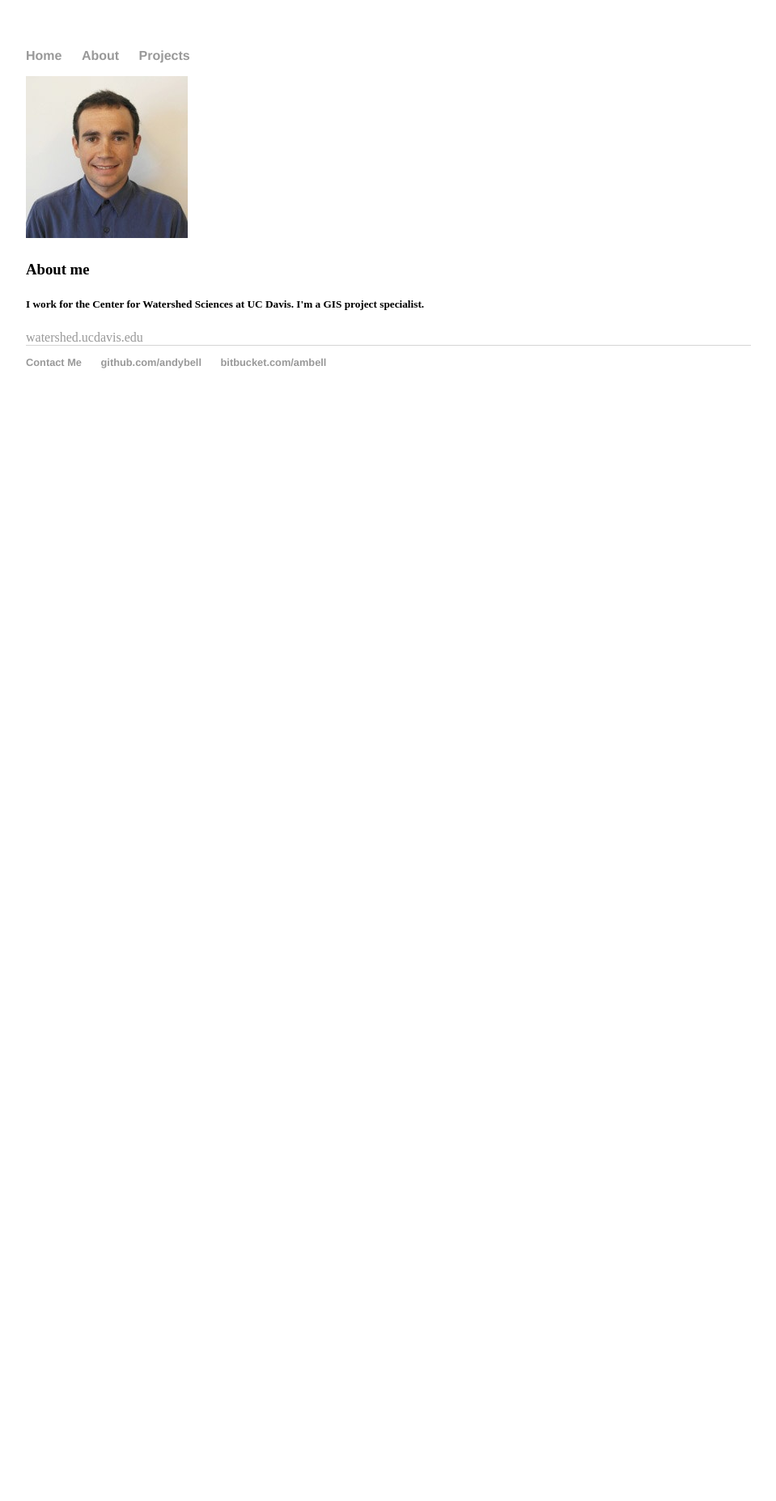
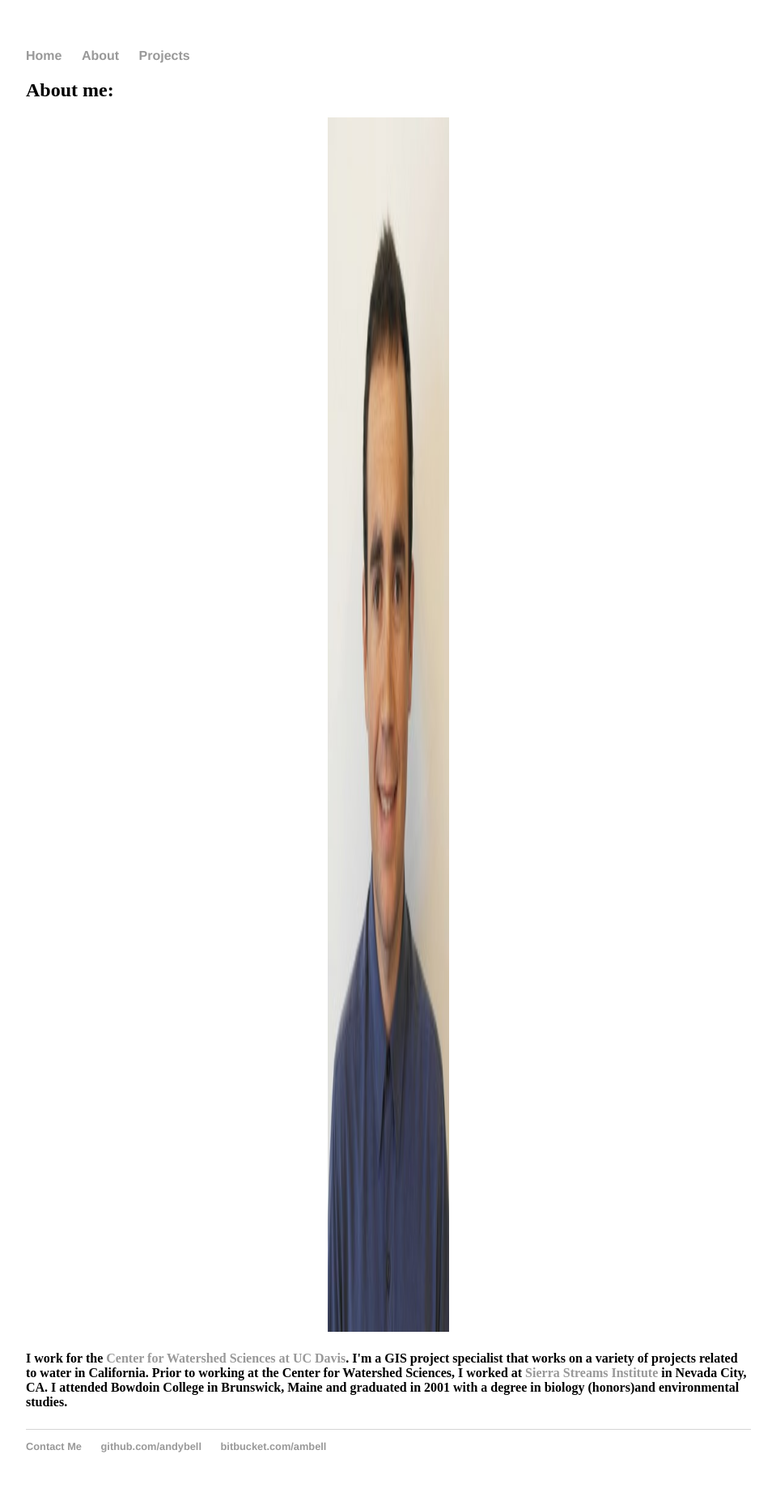
Before and after one commit to andybell/andybell.github.io, a Jekyll site: the page built from about/index.html, in a window 1280 px wide. Shown: the whole page at 81% size, without its empty margins (160-1119 px from the left). Built offline with Jekyll 4.4.1, drawn with Linux system fonts in a browser that asks for light colours; before the commit the page ends 900 px from its top, so only the background shows below that.

Commit message:
centered pic and added more to about

```diff
--- a/about/index.html
+++ b/about/index.html
@@ -2,14 +2,19 @@
 layout: default
 title: About me
 ---
-<div>
-<img src="andy_bell_headshot_2014.jpg" alt="headshot" style="width:200px;height:200px"></p>
+<div class="blurb">
+	<h2>About me:</h2>
+
+	<IMG class="displayed" src="andy_bell_headshot_2014.jpg" alt="headshot" style="width:150px;height:1500px">
 
 </div>
 
+<div class="blurb">
+	<p><h4>I work for the <a href="https://watershed.ucdavis.edu/"> Center for Watershed Sciences at UC Davis</a>.
+	I'm a GIS project specialist that works on a variety of projects related to water in California.
+	Prior to working at the Center for Watershed Sciences, I worked at
+	<a href= "http://www.sierrastreamsinstitute.org/"> Sierra Streams Institute</a> in Nevada City, CA.
+	I attended Bowdoin College in Brunswick, Maine and graduated in 2001 with a degree in biology (honors)and environmental studies.
+	</h4></p>
 
-<div class="blurb">
-	<h3>About me</h3>
-	<p><h5>I work for the Center for Watershed Sciences at UC Davis. I'm a GIS project specialist.</h5></p>
-	<a href="https://watershed.ucdavis.edu/">watershed.ucdavis.edu</a>
 </div><!-- /.blurb -->
--- a/css/main.css
+++ b/css/main.css
@@ -41,3 +41,8 @@ ul.posts {
 ul.posts li {
     list-style: none;
 }
+
+IMG.displayed {
+    display: block;
+    margin-left: auto;
+    margin-right: auto }
--- a/projects/index.html
+++ b/projects/index.html
@@ -12,5 +12,5 @@ title: Projects Page
 <div class="blurb">
 	<h3>Open Layers 3 - Mussels</h3>
 	<p>Open layers map showing mussel farms in Washington State.</p>
-	<a href="projects/Mussel_Sites.html">Mussel Sites in Washington Page</a>
+	<a href="/projects/Mussel_Sites.html">Mussel Sites in Washington Page</a>
 </div><!-- /.blurb -->
```
